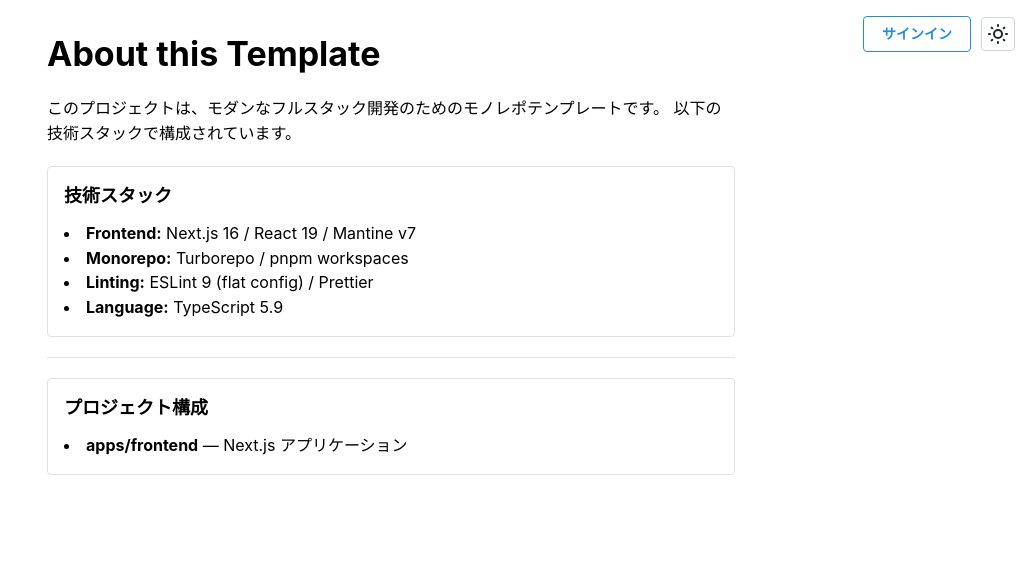
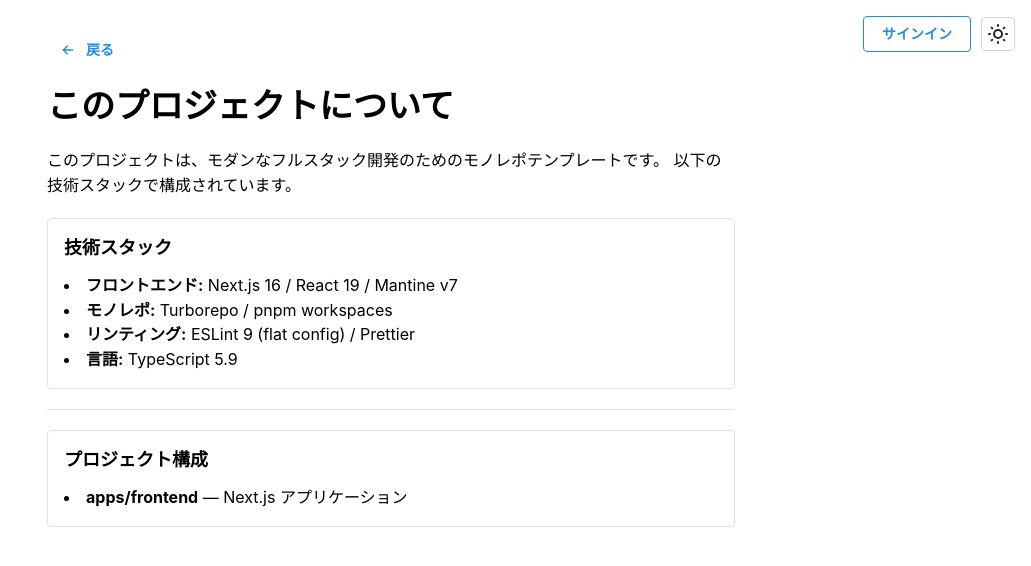
Before and after one commit to itchy-tak/fullstack-template, a Next.js app in the folder apps/frontend/: page /about in a window 1280 px wide. Shown: the top 566 px of the page, without its empty margins (249-1280 px from the left). Built offline with nearby package versions, Linux system fonts and the light colour scheme; no server answers.

Commit message:
表記を日本語に統一

```diff
--- a/apps/frontend/src/app/about/page.tsx
+++ b/apps/frontend/src/app/about/page.tsx
@@ -1,11 +1,17 @@
 import { Card, Container, Divider, List, ListItem, Text, Title } from '@mantine/core';
+import { Metadata } from 'next';
 import { ReactNode } from 'react';
+
+import { BackButton } from '@/components/BackButton';
+
+export const metadata: Metadata = { title: 'テンプレートについて' };
 
 export default function AboutPage(): ReactNode {
   return (
     <Container size="sm" py="xl">
+      <BackButton />
       <Title order={1} mb="lg">
-        About this Template
+        このプロジェクトについて
       </Title>
 
       <Text mb="lg">
@@ -19,16 +25,16 @@
         </Title>
         <List>
           <ListItem>
-            <strong>Frontend:</strong> Next.js 16 / React 19 / Mantine v7
+            <strong>フロントエンド:</strong> Next.js 16 / React 19 / Mantine v7
           </ListItem>
           <ListItem>
-            <strong>Monorepo:</strong> Turborepo / pnpm workspaces
+            <strong>モノレポ:</strong> Turborepo / pnpm workspaces
           </ListItem>
           <ListItem>
-            <strong>Linting:</strong> ESLint 9 (flat config) / Prettier
+            <strong>リンティング:</strong> ESLint 9 (flat config) / Prettier
           </ListItem>
           <ListItem>
-            <strong>Language:</strong> TypeScript 5.9
+            <strong>言語:</strong> TypeScript 5.9
           </ListItem>
         </List>
       </Card>
--- a/apps/frontend/src/app/auth/signin/page.tsx
+++ b/apps/frontend/src/app/auth/signin/page.tsx
@@ -1,7 +1,11 @@
 import { Center, Container, Paper, Title } from '@mantine/core';
+import { Metadata } from 'next';
 import { ReactNode } from 'react';
 
 import { SignInContent } from '@/components/auth/sign-in-content';
+import { BackButton } from '@/components/BackButton';
+
+export const metadata: Metadata = { title: 'サインイン' };
 
 type Props = {
   searchParams: Promise<{ callbackUrl?: string }>;
@@ -13,6 +17,7 @@
   return (
     <Center h="100vh">
       <Container size="xs" w="100%">
+        <BackButton />
         <Paper withBorder shadow="md" p="xl" radius="md">
           <Title order={3} mb="md" ta="center">
             サインイン
--- a/apps/frontend/src/app/layout.tsx
+++ b/apps/frontend/src/app/layout.tsx
@@ -3,8 +3,16 @@
 
 import { ColorSchemeScript, MantineProvider } from '@mantine/core';
 import { Notifications } from '@mantine/notifications';
+import { Metadata } from 'next';
 import { SessionProvider } from 'next-auth/react';
 import { ReactNode } from 'react';
+
+export const metadata: Metadata = {
+  title: {
+    template: '%s | Fullstack Template',
+    default: 'Fullstack Template',
+  },
+};
 
 import { GlobalHeader } from '@/components/GlobalHeader';
 
--- a/apps/frontend/src/app/protected/page.tsx
+++ b/apps/frontend/src/app/protected/page.tsx
@@ -1,5 +1,10 @@
 import { Container, Text, Title } from '@mantine/core';
+import { Metadata } from 'next';
 import { ReactNode } from 'react';
+
+import { BackButton } from '@/components/BackButton';
+
+export const metadata: Metadata = { title: '認証必須ページ' };
 
 /**
  * 認証必須画面のテンプレート
@@ -8,6 +13,7 @@
 export default function ProtectedPage(): ReactNode {
   return (
     <Container size="sm" py="xl">
+      <BackButton />
       <Title order={1} mb="md">
         認証必須ページ
       </Title>
--- /dev/null
+++ b/apps/frontend/src/components/BackButton.tsx
@@ -0,0 +1,28 @@
+'use client';
+
+import { Button } from '@mantine/core';
+import { IconArrowLeft } from '@tabler/icons-react';
+import Link from 'next/link';
+import { ReactNode } from 'react';
+
+type Props = {
+  href?: string;
+};
+
+// TODO: 画面遷移履歴を考慮して、常に前のページに戻れるようにする
+// 例: useRouter().back()
+// ただし、認証後のリダイレクトも考慮する
+export function BackButton({ href = '/' }: Props): ReactNode {
+  return (
+    <Button
+      component={Link}
+      href={href}
+      variant="subtle"
+      leftSection={<IconArrowLeft size={16} />}
+      size="sm"
+      mb="md"
+    >
+      戻る
+    </Button>
+  );
+}
```
